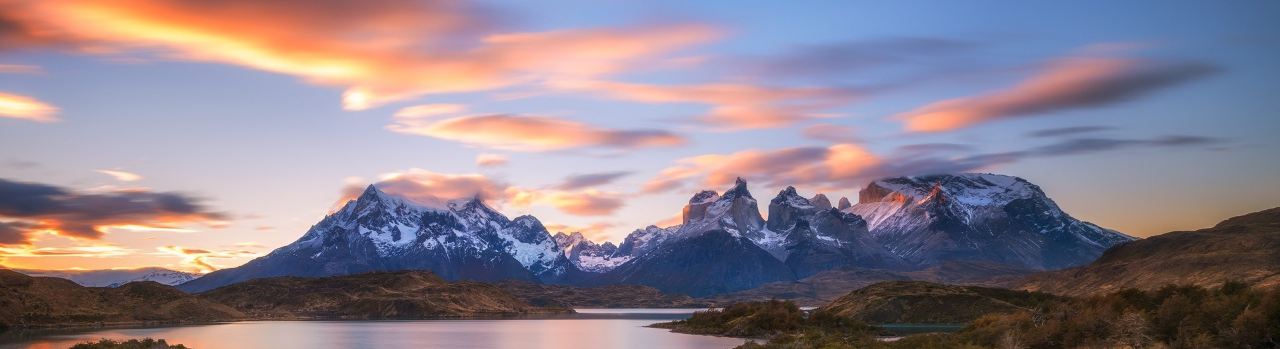
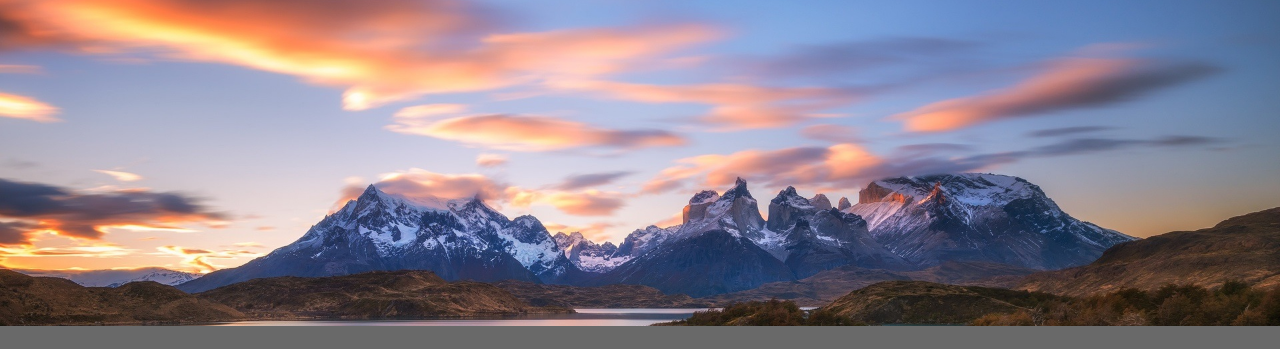
Before and after one commit to DevilAbbath/EFAgenciaViajesEjaime, a plain HTML site: page index.html in a window 1280 px wide. Shown: the part 74-423 px from the top of the page. Drawn offline with nearby package versions, Linux system fonts and the light colour scheme.

Commit message:
ajustes al vh de la imagen del header reducido de 60vh a 30vh

```diff
--- a/assets/css/index.css
+++ b/assets/css/index.css
@@ -11,7 +11,7 @@ a  {
 }
 
 header {
-    height:60vh;
+    height:30vh;
     min-height:400px;
     background-size: cover;
     background-repeat: no-repeat;
```
